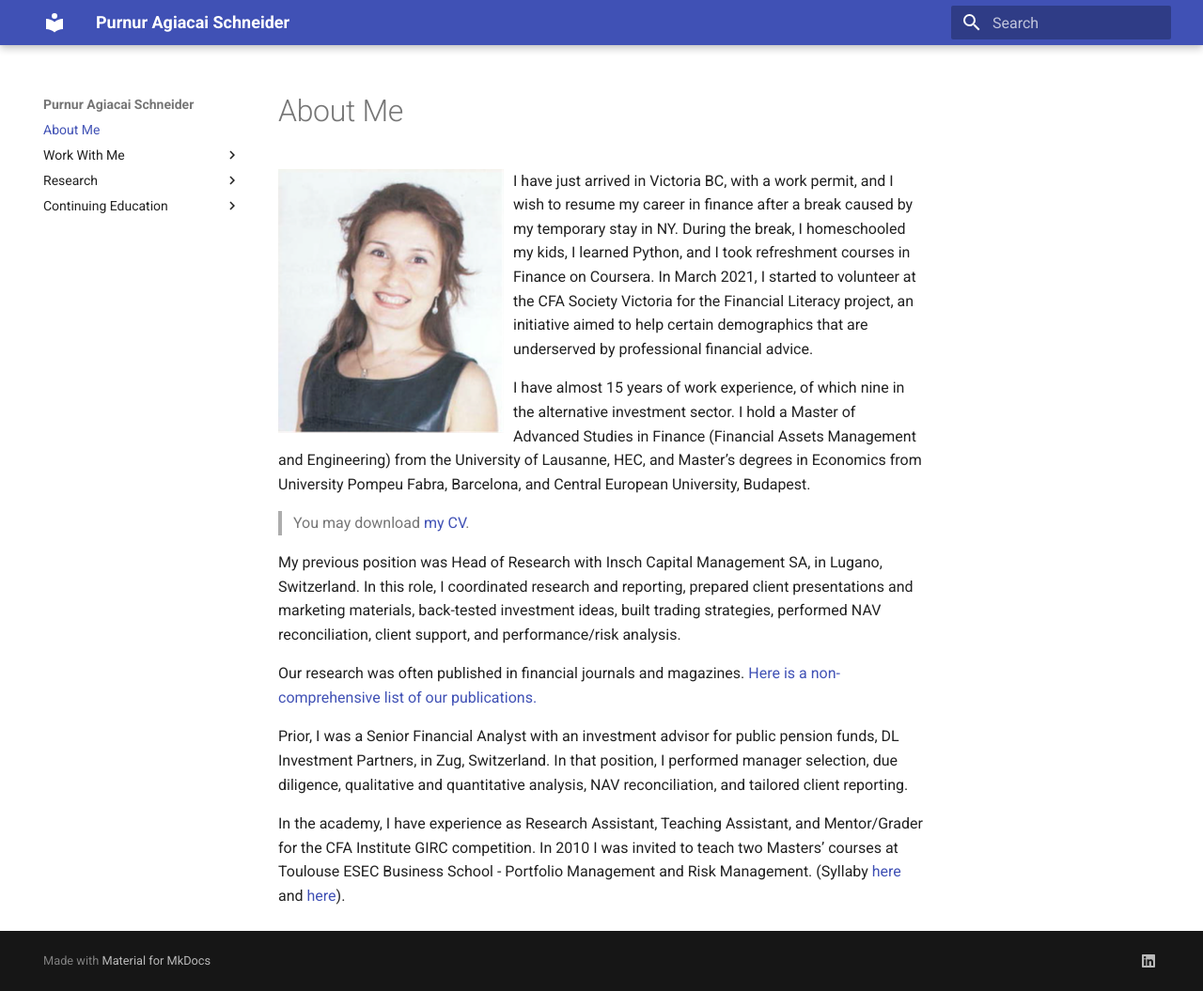
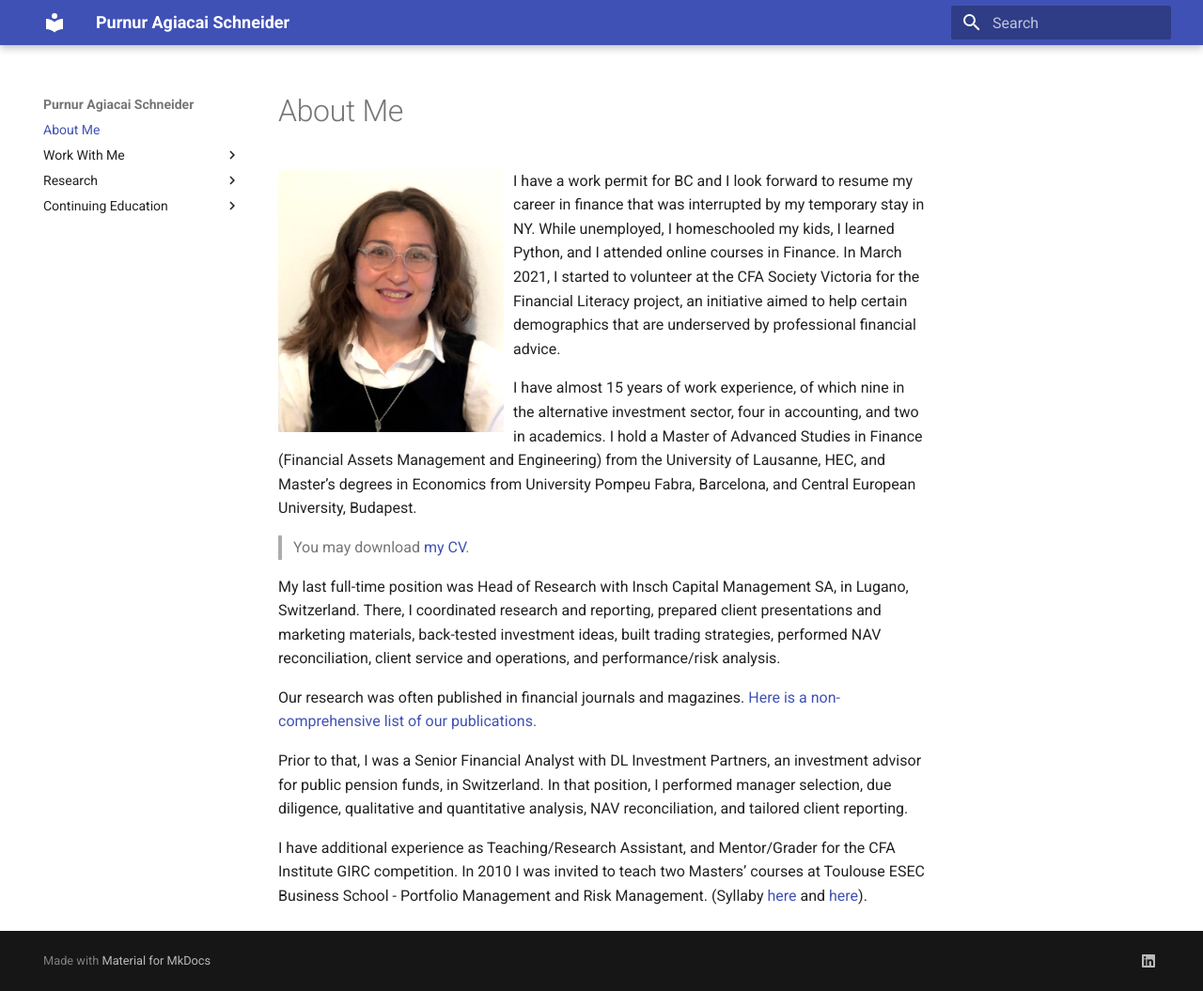
Before and after one commit to purnur-schneider/purnur-schneider.github.io, an MkDocs documentation site: the page built from docs/index.md, in a window 1280 px wide and 1055 px high. Shown: the whole window at 94% size. Built offline with MkDocs 1.6.1 and Material for MkDocs 9.7.7, drawn with Linux system fonts in a browser that asks for light colours.

Commit message:
morechanges

```diff
--- a/docs/index.md
+++ b/docs/index.md
@@ -1,16 +1,15 @@
-<img src="img/P_lowres.png" width=240px; style="float: left;margin-right: 10px"/>
-I have just arrived in Victoria BC, with a work permit, and I wish to resume my career in finance after a break caused by my temporary stay in NY. During the break, I homeschooled my kids, I learned Python, and I took refreshment courses in Finance on Coursera. In March 2021, I started to volunteer at the CFA Society Victoria for the Financial Literacy project, an initiative aimed to help certain demographics that are underserved by professional financial advice.
+<img src="img/P_lowres2.png" width=240px; style="float: left;margin-right: 10px"/>
+I have a work permit for BC and I look forward to resume my career in finance that was interrupted by my temporary stay in NY. While unemployed, I homeschooled my kids, I learned Python, and I attended online courses in Finance. In March 2021, I started to volunteer at the CFA Society Victoria for the Financial Literacy project, an initiative aimed to help certain demographics that are underserved by professional financial advice.
 
-I have almost 15 years of work experience, of which nine in the alternative investment sector. I hold a Master of Advanced Studies in Finance (Financial Assets Management and Engineering) from the University of Lausanne, HEC, and Master’s degrees in Economics from University Pompeu Fabra, Barcelona, and Central European University, Budapest.
+I have almost 15 years of work experience, of which nine in the alternative investment sector, four in accounting, and two in academics. I hold a Master of Advanced Studies in Finance (Financial Assets Management and Engineering) from the University of Lausanne, HEC, and Master’s degrees in Economics from University Pompeu Fabra, Barcelona, and Central European University, Budapest.
 
 > You may download [my CV](webdocs/CV.pdf).
 
-My previous position was Head of Research with Insch Capital Management SA, in Lugano, Switzerland.
-In this role, I coordinated research and reporting, prepared client presentations and marketing materials, back-tested investment ideas, built trading strategies, performed NAV reconciliation, client support, and performance/risk analysis.
+My last full-time position was Head of Research with Insch Capital Management SA, in Lugano, Switzerland. There, I coordinated research and reporting, prepared client presentations and marketing materials, back-tested investment ideas, built trading strategies, performed NAV reconciliation, client service and operations, and performance/risk analysis.
 
 Our research was often published in financial journals and magazines. [Here is a non-comprehensive list of our publications.](research0.md)
 
-Prior, I was a Senior Financial Analyst with an investment advisor for public pension funds, DL Investment Partners, in Zug, Switzerland. In that position, I performed manager selection, due diligence, qualitative and quantitative analysis, NAV reconciliation, and tailored client reporting.
+Prior to that, I was a Senior Financial Analyst with  DL Investment Partners, an investment advisor for public pension funds, in Switzerland. In that position, I performed manager selection, due diligence, qualitative and quantitative analysis, NAV reconciliation, and tailored client reporting.
 
-In the academy, I have experience as Research Assistant, Teaching Assistant, and Mentor/Grader for the CFA Institute GIRC competition. In 2010 I was invited to teach two Masters' courses at Toulouse ESEC Business School - Portfolio Management and Risk Management.
+I have additional experience as Teaching/Research Assistant, and Mentor/Grader for the CFA Institute GIRC competition. In 2010 I was invited to teach two Masters' courses at Toulouse ESEC Business School - Portfolio Management and Risk Management.
 (Syllaby [here](webdocs/PM Syllabus.pdf) and [here](webdocs/RM Syllabus.pdf)).
```
Also changed, not shown: 1 other file.
